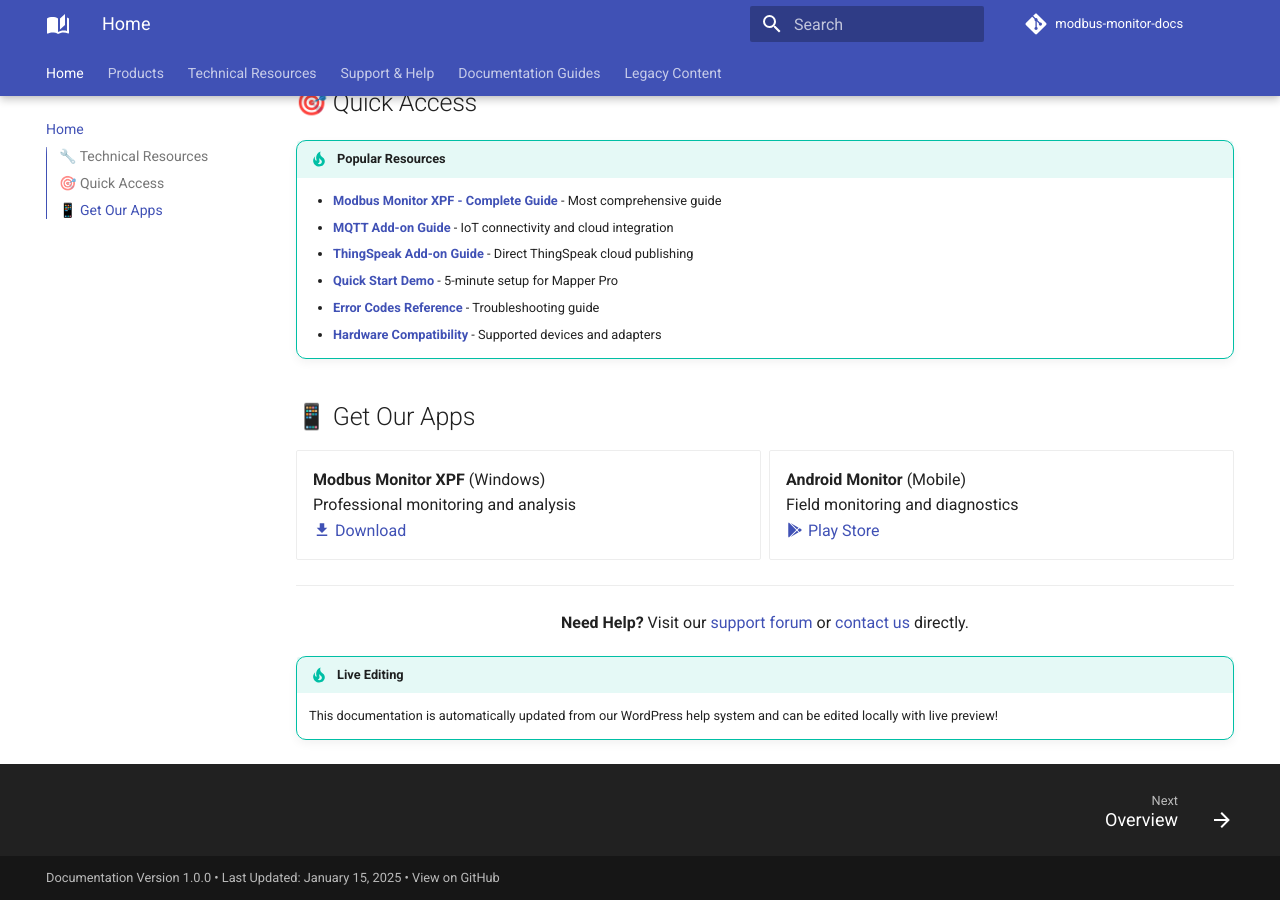
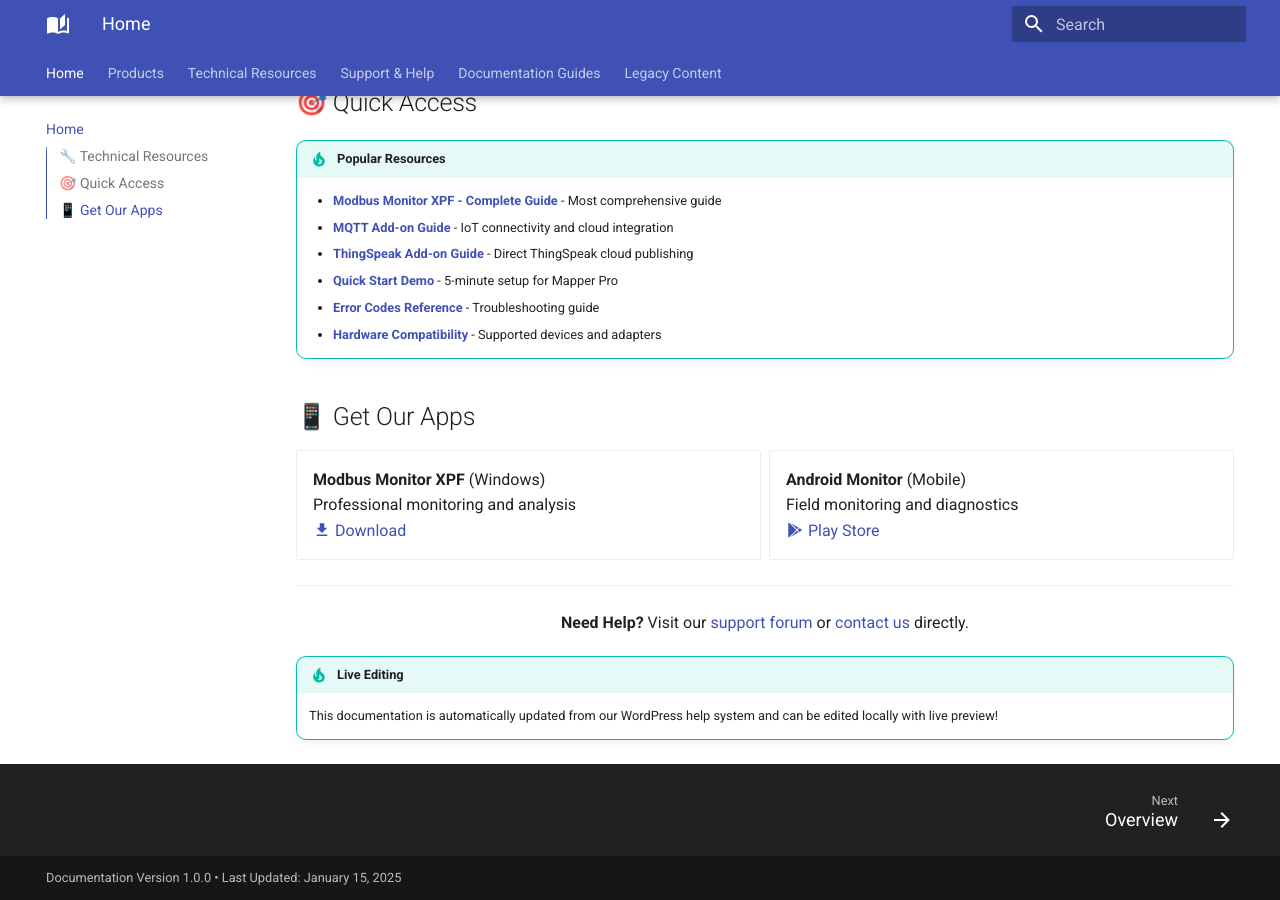
Before and after one commit to Modbus-Monitor/docs, an MkDocs documentation site: the page built from docs/index.md, in a window 1280 px wide and 900 px high, scrolled down 1262 px. Built offline with MkDocs 1.6.1 and Material for MkDocs 9.7.7, drawn with Linux system fonts in a browser that asks for light colours; comment, search, counter and statistics services are not loaded; the version menu is left out.

Commit message:
remove repo name

```diff
--- a/mkdocs.yml
+++ b/mkdocs.yml
@@ -6,8 +6,8 @@ use_directory_urls: true
 # Ensure proper index page handling
 site_description: Professional Modbus monitoring tools and comprehensive documentation for automation engineers, OEMs, and testing teams.
 site_author: Quantum Bit Solutions
-repo_name: modbus-monitor-docs
-repo_url: https://github.com/Modbus-Monitor/modbus-monitor-docs
+# repo_name: Modbus Monitor Documentation
+# repo_url: https://github.com/Modbus-Monitor/modbus-monitor-docs
 
 # Documentation versioning
 extra:
@@ -133,8 +133,7 @@ markdown_extensions:
 
 # Footer with version information
 copyright: |
-  Documentation Version 1.0.0 • Last Updated: January 15, 2025 •
-  <a href="https://github.com/Modbus-Monitor/modbus-monitor-docs" target="_blank">View on GitHub</a>
+  Documentation Version 1.0.0 • Last Updated: January 15, 2025
 
 nav:
   - Home: index.md
```
